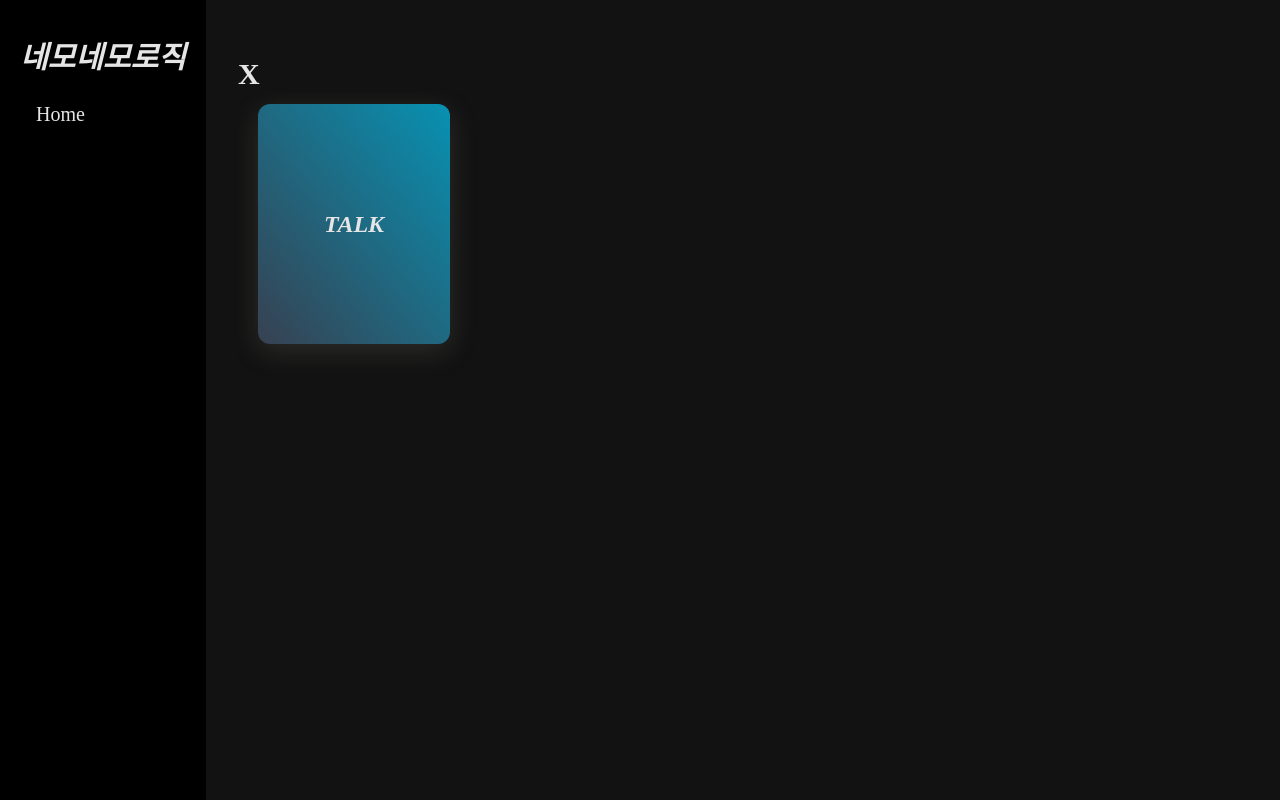
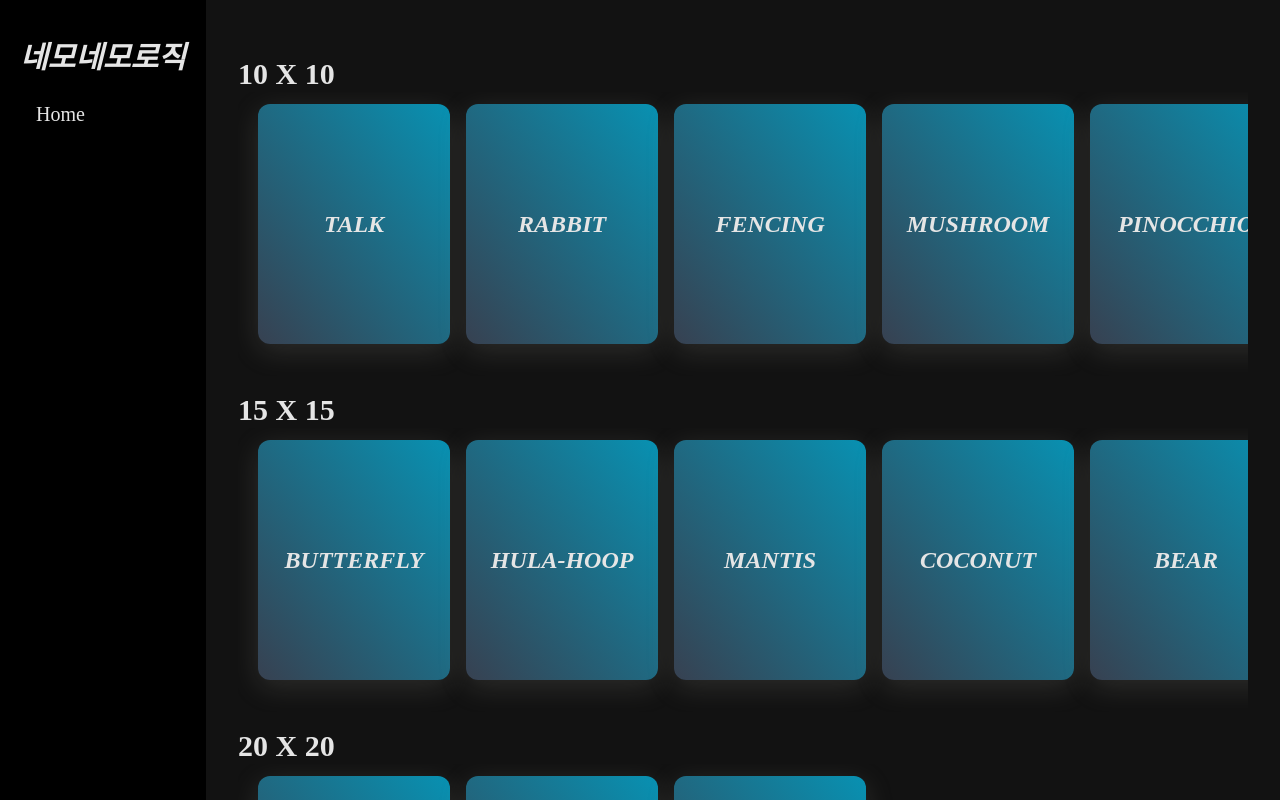
Before and after one commit to 0jaaack/nonogram, a React (Create React App) app: page /puzzles in a window 1280 px wide. Built offline with nearby package versions, Linux system fonts and the light colour scheme.

Commit message:
[Feature] add drag event stability / add puzzles

```diff
--- a/src/features/puzzle/reducers.js
+++ b/src/features/puzzle/reducers.js
@@ -14,25 +14,135 @@ const toLineCount = (line) => {
 
 const initialState = {
   puzzles: {
-    "talk": {
+    talk: {
       title: "talk",
-      slug: "talk",
       size: "size1",
-      cellSize: 6,
       column: toLineCount([[7], [2, 2, 1], [4, 1], [1], [5], [1, 1], [1, 1, 1, 1], [1, 1, 2], [1, 2], [5]]),
       row: toLineCount([[6], [1, 1], [1, 2, 1], [2, 1, 1], [3, 3, 2], [1, 1, 2], [4, 2], [3], [1], [3]]),
       board: Array.from({ length: 10 }, () => Array.from({ length: 10 }, () => null)),
       isPuzzleDone: false,
     },
+    rabbit: {
+      title: "rabbit",
+      size: "size1",
+      column: toLineCount([[4], [4, 2], [1, 1, 2], [4, 1], [1, 1], [1, 2], [1, 2, 3], [3, 1], [2], [4]]),
+      row: toLineCount([[2, 3], [1, 2, 1], [1, 1, 2], [1, 1, 2], [2, 1], [1, 1, 1, 3], [1, 1, 2], [2, 1, 1], [3, 1], [1, 1]]),
+      board: Array.from({ length: 10 }, () => Array.from({ length: 10 }, () => null)),
+      isPuzzleDone: false,
+    },
+    fencing: {
+      title: "fencing",
+      size: "size1",
+      column: toLineCount([[2, 2], [1, 1, 2], [5], [7], [2, 1, 1], [1, 1], [1, 1, 4], [1, 1], [1], [1]]),
+      row: toLineCount([[2, 2], [1, 2], [1, 1, 1], [4, 3], [2, 1], [2], [5], [2, 1], [2, 1], [1, 2]]),
+      board: Array.from({ length: 10 }, () => Array.from({ length: 10 }, () => null)),
+      isPuzzleDone: false,
+    },
+    mushroom: {
+      title: "mushroom",
+      size: "size1",
+      column: toLineCount([[2], [1, 2], [5, 2], [7, 1], [1, 1, 1, 1], [1, 2, 1, 1], [1, 6, 1], [1, 3, 1], [4], [2]]),
+      row: toLineCount([[4], [2, 1], [6, 1], [1, 2, 5], [4, 4], [8], [1, 1], [1, 1], [1, 1], [4]]),
+      board: Array.from({ length: 10 }, () => Array.from({ length: 10 }, () => null)),
+      isPuzzleDone: false,
+    },
+    pinocchio: {
+      title: "pinocchio",
+      size: "size1",
+      column: toLineCount([[1], [6, 2], [3, 3], [2, 1], [2, 2, 1], [3, 3], [1, 3, 1], [1, 1], [1], [1]]),
+      row: toLineCount([[4], [8], [2, 1], [1, 1, 1], [1, 1, 4], [1, 1], [2, 1], [4], [2, 1], [1, 1]]),
+      board: Array.from({ length: 10 }, () => Array.from({ length: 10 }, () => null)),
+      isPuzzleDone: false,
+    },
+    butterfly: {
+      title: "butterfly",
+      size: "size2",
+      board: Array.from({ length: 15 }, () => Array.from({ length: 15 }, () => null)),
+      row: toLineCount([[2], [1], [5, 1, 2], [1, 1, 1, 1], [1, 2, 1, 4], [1, 1, 1, 1, 1], [1, 3, 1], [1, 2, 1], [3, 2, 2], [2, 1, 3], [1, 1, 1], [2, 1, 1, 1], [1, 1, 1], [4, 4], []]),
+      column: toLineCount([[7], [1, 2], [1, 2, 3], [1, 2, 1], [3, 1], [1, 1], [2, 2], [4, 4], [1, 5, 3], [2, 1], [1, 1, 2, 1], [1, 1, 3], [1, 1], [1, 1], [5]]),
+      isPuzzleDone: false,
+    },
+    "hula-hoop": {
+      title: "hula-hoop",
+      size: "size2",
+      board: Array.from({ length: 15 }, () => Array.from({ length: 15 }, () => null)),
+      row: toLineCount([[4], [2, 1, 1, 2], [1, 1, 2, 1, 1, 1, 1], [1, 1, 1, 2, 1], [1, 1, 4, 1], [1, 1], [2, 3], [3, 1, 2], [2, 1, 1, 1, 1], [1, 2, 2, 1], [2, 1, 4, 1, 2], [3, 3], [10], [1, 2, 1], [1, 1, 1, 1]]),
+      column: toLineCount([[4, 3], [1, 1, 2, 2], [2, 2, 2], [1, 9], [3, 1, 1], [1, 1, 1, 1, 1, 1], [1, 1, 1, 1, 2], [1, 1, 1, 1, 2], [1, 1, 1, 1, 1], [3, 1, 1], [1, 9], [1, 2, 2], [1, 1, 2, 2], [3, 4], []]),
+      isPuzzleDone: false,
+    },
+    mantis: {
+      title: "mantis",
+      size: "size2",
+      board: Array.from({ length: 15 }, () => Array.from({ length: 15 }, () => null)),
+      row: toLineCount([[1, 1, 6, 1, 2], [4, 4, 5], [5, 6], [3, 2, 4], [3, 1, 1, 4], [2, 4, 3], [2, 3], [1, 2, 3, 1], [2, 2, 2, 1], [2, 2], [3, 1, 2], [6, 4, 1], [5, 6], [1, 3, 4, 1], [1, 1, 2, 1]]),
+      column: toLineCount([[5, 3], [4, 2, 2, 1], [6, 2, 3], [2, 2, 6], [1, 1, 1, 2, 4], [2, 1, 1, 2], [2, 1, 1, 1], [2, 1, 1, 1], [2, 1, 1, 2], [1, 1, 1, 3, 3], [2, 4, 4], [7, 5], [5, 2, 2], [5, 3, 1, 1], [5, 3]]),
+      isPuzzleDone: false,
+    },
+    coconut: {
+      title: "coconut",
+      size: "size2",
+      board: Array.from({ length: 15 }, () => Array.from({ length: 15 }, () => null)),
+      row: toLineCount([[1, 1, 2, 3], [2, 1, 2, 1, 1], [2, 1, 5, 2], [1, 1, 1, 6], [1, 2, 2, 1], [1, 4], [3, 1], [2, 2, 1], [1, 2, 2, 2], [4, 2, 2, 1], [1, 2, 1, 2, 2, 1], [4, 4, 5], [5, 2, 6], [6, 7], [15]]),
+      column: toLineCount([[1, 1, 5], [2, 1, 2, 4], [2, 1, 6], [1, 1, 8], [1, 2, 3], [1, 1, 2, 2], [1, 1, 1, 1, 2, 1], [3, 1, 4, 1], [2, 1, 2, 2], [2, 2, 3], [14], [1, 12], [1, 2, 1, 4], [1, 2, 2, 5], [1, 2, 1, 2, 4]]),
+      isPuzzleDone: false,
+    },
+    bear: {
+      title: "bear",
+      size: "size2",
+      board: Array.from({ length: 15 }, () => Array.from({ length: 15 }, () => null)),
+      row: toLineCount([[3], [7, 1], [5, 2, 1, 1, 1], [2, 2, 1, 2], [1, 5], [4, 1, 2], [2, 3, 1, 1, 2], [3, 1, 4], [5, 3, 1], [4, 2], [2, 1, 3], [2, 1, 2, 2, 1], [1, 1, 3, 2], [1, 1, 2, 1], [2, 1, 3]]),
+      column: toLineCount([[5], [2, 3], [1, 1, 1], [1, 1, 2, 2, 1], [2, 1, 1, 1, 2], [1, 1, 1, 1, 1], [3, 1, 1, 4], [2, 2], [1, 1, 3], [2, 2, 2, 2, 1], [2, 2, 4, 2], [1, 1, 5, 5], [1, 3, 1, 3, 1], [4, 2, 1, 3], [1, 1, 1, 2]]),
+      isPuzzleDone: false,
+    },
+    peanut: {
+      title: "peanut",
+      size: "size3",
+      board: Array.from({ length: 20 }, () => Array.from({ length: 20 }, () => null)),
+      row: toLineCount([[1], [3], [1, 1, 2], [1, 3], [1, 1, 1, 2], [1, 1], [1, 2, 2, 1], [2, 2, 1, 2, 1], [3, 1, 1, 1, 1], [4, 1, 3, 1, 2], [3, 3, 3, 2], [2, 2], [2, 2, 3], [3, 3, 4], [4, 4, 3], [4, 5, 3], [5, 6, 3], [4, 6, 4], [2, 6, 5], [20]]),
+      column: toLineCount([[16], [13], [3, 5, 1], [1, 4, 1], [1, 1], [1], [2], [3], [3, 5], [2, 1, 8], [1, 1, 8], [1, 1, 2, 7], [1, 3, 4, 1], [1, 1, 2, 1, 1], [1, 1, 1], [1, 2, 1, 2], [1, 3, 1, 3], [3, 8], [3, 11], [1, 17]]),
+      isPuzzleDone: false,
+    },
+    puppy: {
+      title: "puppy",
+      size: "size3",
+      board: Array.from({ length: 20 }, () => Array.from({ length: 20 }, () => null)),
+      row: toLineCount([[11], [2, 1, 4], [2, 1, 1, 2], [1, 1, 1, 1], [1, 2, 1, 1, 2, 2], [3, 1, 1, 3], [1, 1], [3, 2], [4, 1, 1, 2], [1, 1, 2, 2, 1, 1], [8, 2, 1, 1], [1, 3, 1], [2, 1, 2, 2, 1], [1, 4, 2, 1], [2, 1, 2, 1, 1], [1, 3, 3, 1], [1, 1, 2, 1, 1], [1, 2, 5, 2], [6, 3], [1, 5]]),
+      column: toLineCount([[], [], [], [3, 5], [2, 1, 3, 3, 1], [2, 2, 2, 3, 2], [1, 8, 2], [1, 1, 2, 1, 4], [2, 2, 1, 3, 2], [1, 1, 2, 2, 1], [1, 1, 1, 2, 1], [1, 2, 2, 1, 1], [1, 2, 1, 1, 2, 1, 1], [1, 1, 2, 1, 1], [5, 2, 6], [2, 2, 5, 1], [1, 3, 2, 2], [2, 2, 10], [3, 1], [4]]),
+      isPuzzleDone: false,
+    },
+    shark: {
+      title: "shark",
+      size: "size3",
+      board: Array.from({ length: 20 }, () => Array.from({ length: 20 }, () => null)),
+      row: toLineCount([[2], [3], [3, 4], [1, 2, 5, 2], [13, 2], [10], [1, 12], [1, 1, 14], [1, 15], [10, 2, 2], [4, 5, 2, 3], [4, 1, 3, 2, 2], [7, 2, 8], [8, 1, 8], [8, 2, 4, 3], [8, 2, 3], [4, 3, 1, 3], [5], [4], [2]]),
+      column: toLineCount([[1, 3], [1, 1, 4], [1, 1, 1, 5], [2, 1, 7], [2, 8], [1, 9], [1, 4, 5], [1, 3, 5], [1, 5, 1], [1, 5, 1, 1, 1], [7, 5], [9, 1], [13], [9, 4], [9, 1, 3], [15, 4], [6, 3, 3], [1, 4, 1, 7], [16], [14]]),
+      isPuzzleDone: false,
+    },
   },
   sizes: {
     byId: {
-      size1: "10 X 10",
+      size1: {
+        x: 10,
+        y: 10,
+        cell: 10,
+      },
+      size2: {
+        x: 15,
+        y: 15,
+        cell: 8,
+      },
+      size3: {
+        x: 20,
+        y: 20,
+        cell: 7,
+      },
     },
-    allIds: ["size1"],
+    allIds: ["size1", "size2", "size3"],
   },
   puzzlesBySize: {
-    size1: ["talk"],
+    size1: ["talk", "rabbit", "fencing", "mushroom", "pinocchio"],
+    size2: ["butterfly", "hula-hoop", "mantis", "coconut", "bear"],
+    size3: ["peanut", "puppy", "shark"],
   },
 };
 
@@ -48,8 +158,13 @@ function puzzleReducer(state = initialState, action) {
       const boardRow = checkingBoard[x].slice();
       const puzzleRow = checkingPuzzle.row[x].slice();
       const puzzleRowCounts = puzzleRow.map((lineCount) => lineCount.count);
+      const rowLineCounts = getLineCount(boardRow);
 
-      if (puzzleRowCounts.join() === getLineCount(boardRow).join()) {
+      if (rowLineCounts.length > puzzleRowCounts.length) {
+        puzzleRow.forEach((lineCount) => {
+          lineCount.isDone = false;
+        });
+      } else if (puzzleRowCounts.join() === rowLineCounts.join()) {
         puzzleRow.forEach((lineCount) => {
           lineCount.isDone = true;
         });
@@ -59,7 +174,7 @@ function puzzleReducer(state = initialState, action) {
 
         for (const [countIdx, lineCount] of puzzleRow.entries()) {
           lineCount.isDone = lineCount.count === rowStartLineCounts[countIdx];
-        };
+        }
         for (const [countIdx, count] of rowEndLineCounts.entries()) {
           const puzzleRowIdx = puzzleRow.length - countIdx - 1;
 
@@ -69,14 +184,19 @@ function puzzleReducer(state = initialState, action) {
           }
 
           break;
-        };
+        }
       }
 
       const boardColumn = checkingBoard.map((row) => row[y]);
       const puzzleColumn = checkingPuzzle.column[y].slice();
       const puzzleColumnCounts = puzzleColumn.map((lineCount) => lineCount.count);
+      const columnLineCounts = getLineCount(boardColumn);
 
-      if (puzzleColumnCounts.join() === getLineCount(boardColumn).join()) {
+      if (columnLineCounts.length > puzzleColumnCounts.length) {
+        puzzleColumn.forEach((lineCount) => {
+          lineCount.isDone = false;
+        });
+      } else if (puzzleColumnCounts.join() === columnLineCounts.join()) {
         puzzleColumn.forEach((lineCount) => {
           lineCount.isDone = true;
         });
@@ -86,7 +206,7 @@ function puzzleReducer(state = initialState, action) {
 
         for (const [countIdx, lineCount] of puzzleColumn.entries()) {
           lineCount.isDone = lineCount.count === columnStartLineCounts[countIdx];
-        };
+        }
         for (const [countIdx, count] of columnEndLineCounts.entries()) {
           const puzzleColumnIdx = puzzleColumn.length - countIdx - 1;
 
@@ -96,7 +216,7 @@ function puzzleReducer(state = initialState, action) {
           }
 
           break;
-        };
+        }
       }
 
       checkingPuzzle.row[x] = puzzleRow;
@@ -119,6 +239,16 @@ function puzzleReducer(state = initialState, action) {
             if (!count.isDone) {
               result = false;
               break;
+            }
+          }
+        }
+      }
+
+      if (result) {
+        for (const row of checkingBoard) {
+          for (const [idx, cell] of row.entries()) {
+            if (cell === PUZZLE.CELL_TYPE.EMPTY || !cell) {
+              row[idx] = PUZZLE.CELL_TYPE.MARK;
             }
           }
         }
```
